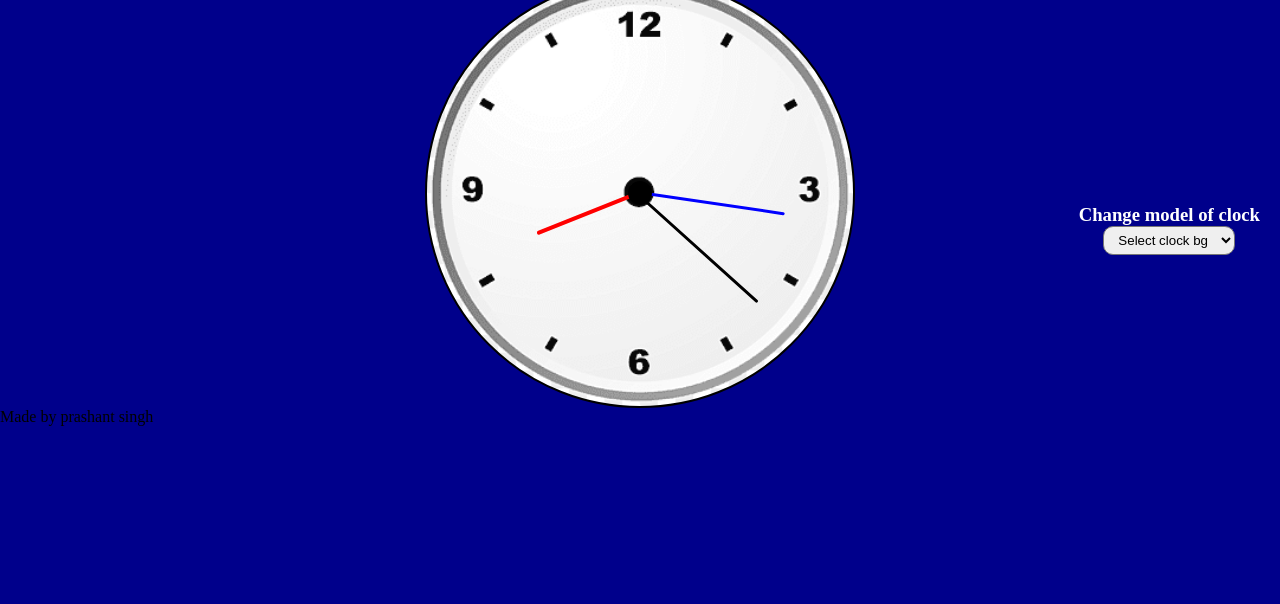
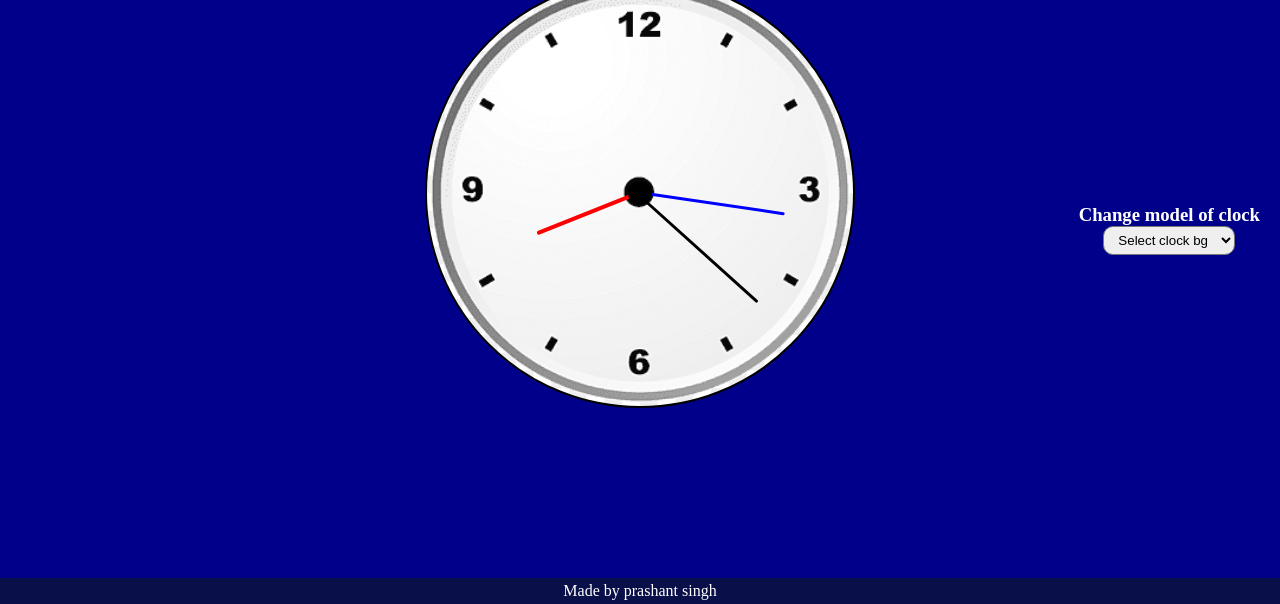
Before and after one commit to pstcoder/my-projects, a plain HTML site: page Clock/index.html in a window 1280 px wide. Shown: the part 196-800 px from the top of the page. Drawn offline with Linux system fonts and the light colour scheme.

Commit message:
Update clock.css

```diff
--- a/Clock/clock.css
+++ b/Clock/clock.css
@@ -125,3 +125,12 @@ select:focus{
     /* top: 50%; */
     z-index: 9;
 }
+footer {
+    width: 100%;
+    padding: 4px;
+    color: white;
+    text-align: center;
+    background-color: rgb(8, 15, 73);
+    position: fixed;
+    bottom: 0;
+}
```
